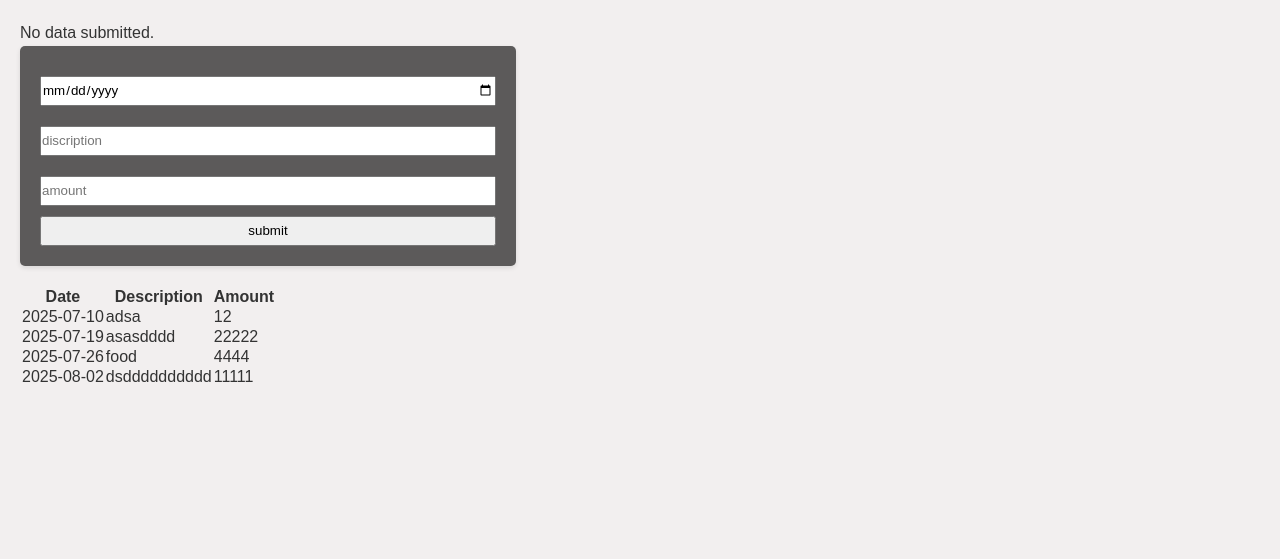
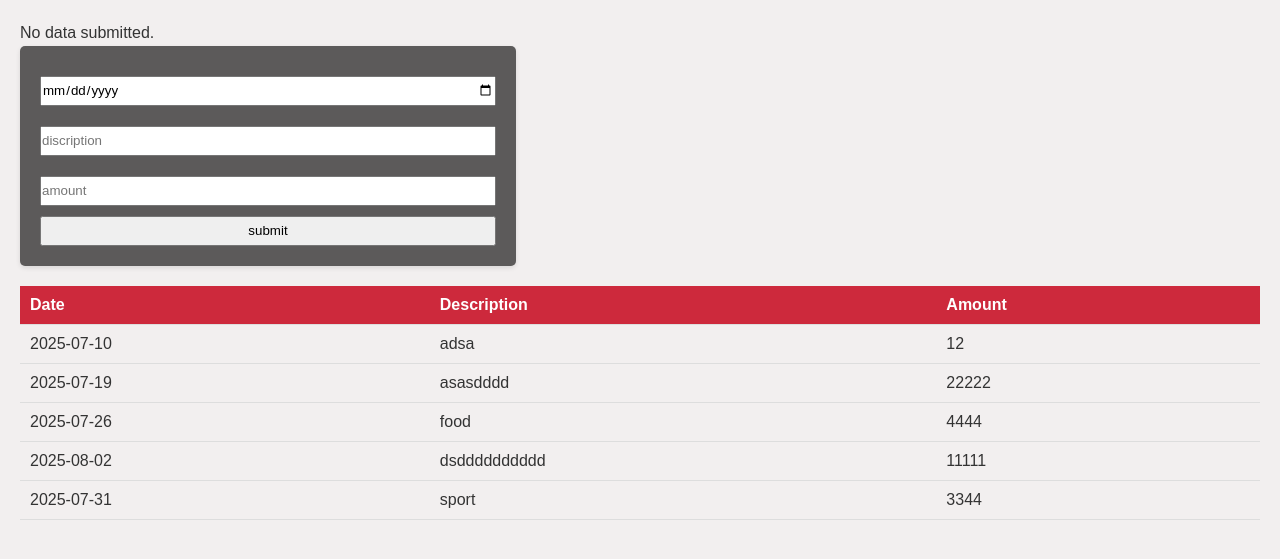
Before and after one commit to Mido-Anwar/php-with-gio, a PHP site: page /app/pages/ex1.php in a window 1280 px wide. Shown: the top 559 px of the page. Run offline with PHP 8.4, Linux system fonts and the light colour scheme.

Commit message:
exercise done by copilot

```diff
--- a/app/exercise1_0/dataSheet.txt
+++ b/app/exercise1_0/dataSheet.txt
@@ -3,3 +3,4 @@
 2025-07-19, asasdddd, 22222
 2025-07-26, food, 4444
 2025-08-02, dsdddddddddd, 11111
+2025-07-31, sport, 3344
--- a/sass/style.css
+++ b/sass/style.css
@@ -54,4 +54,22 @@
 
 p {
   color: blue;
+  background-color: darkgoldenrod;
+}
+
+table {
+  width: 100%;
+  border-collapse: collapse;
+  margin-top: 20px;
+}
+
+th, td {
+  padding: 10px;
+  text-align: left;
+  border-bottom: 1px solid #ddd;
+}
+
+th {
+  background-color: #cd293c;
+  color: white;
 }/*# sourceMappingURL=style.css.map */
--- a/sass/style.scss
+++ b/sass/style.scss
@@ -49,4 +49,19 @@
 }
 p{
     color: blue;
+    background-color: darkgoldenrod;
 }
+table {
+    width: 100%;
+    border-collapse: collapse;
+    margin-top: 20px;
+}
+th, td {
+    padding: 10px;
+    text-align: left;
+    border-bottom: 1px solid #ddd;
+}
+th {
+    background-color: #cd293c;
+    color: white;
+}
```
Also changed, not shown: 1 other file.
